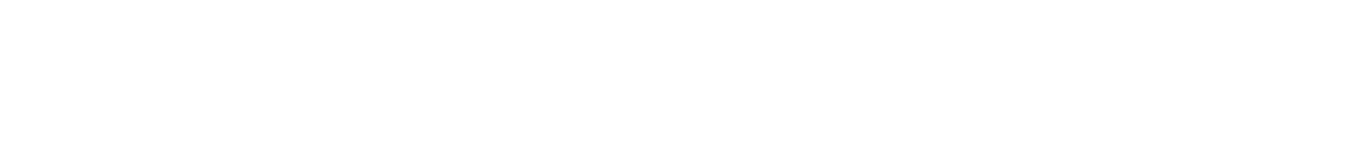
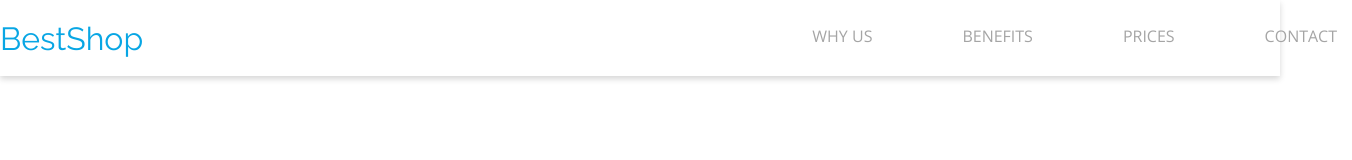
Before and after one commit to kkulek/best-shop-simple-lp, a plain HTML site: page index.html in a window 1280 px wide. Shown: the whole page, 1352 px wide, since content can reach past the window. Drawn offline with nearby package versions, Linux system fonts and the light colour scheme.

Commit message:
Page header with logo and navigation

```diff
--- a/css/style.css
+++ b/css/style.css
@@ -9,12 +9,50 @@
     --clr-neutral-gray-1: #A5A5A5;
     --clr-neutral-gray-2: #707070;
 
+    --ff-secondary: 'Raleway', sans-serif;
+
     font-family: 'Open Sans', sans-serif;
     box-sizing: border-box;
 }
 
-/*font-family: 'Raleway', sans-serif;*/
-
 .container {
     width: 1352px;
+    margin: 0 auto;
 }
+
+.page-header {
+    box-shadow: 0 3px 6px #00000029;
+}
+
+.page-header > .container {
+    display: flex;
+    justify-content: space-between;
+    align-items: center;
+}
+
+.page-header__logo {
+    font-family: var(--ff-secondary);
+    color: var(--clr-accent-blue);
+    font-size: 2rem;
+    line-height: 2.3125rem;
+    text-decoration: none;
+}
+
+.page-header__navigation {
+    display: flex;
+    gap: 3.75rem;
+}
+
+.page-header__navigation-item {
+    text-decoration: none;
+    color: var(--clr-neutral-gray-1);
+    text-transform: uppercase;
+    padding: 28px 15px;
+    display: inline-block;
+    border-bottom: 4px solid transparent;
+}
+
+.page-header__navigation-item:hover {
+    color: var(--clr-primary-black);
+    border-color: var(--clr-accent-blue);
+}
--- a/index.html
+++ b/index.html
@@ -15,5 +15,22 @@
 </head>
 <body>
 
+<header class="page-header">
+    <div class="container">
+        <a href="#" class="page-header__logo">BestShop</a>
+        <nav>
+        <ul class="page-header__navigation">
+            <li><a href="#" class="page-header__navigation-item">Why us</a></li>
+            <li><a href="#" class="page-header__navigation-item">Benefits</a></li>
+            <li><a href="#" class="page-header__navigation-item">Prices</a></li>
+            <li><a href="#" class="page-header__navigation-item">Contact</a></li>
+        </ul>
+        </nav>
+
+    </div>
+</header>
+
+
+
 </body>
 </html>
```
